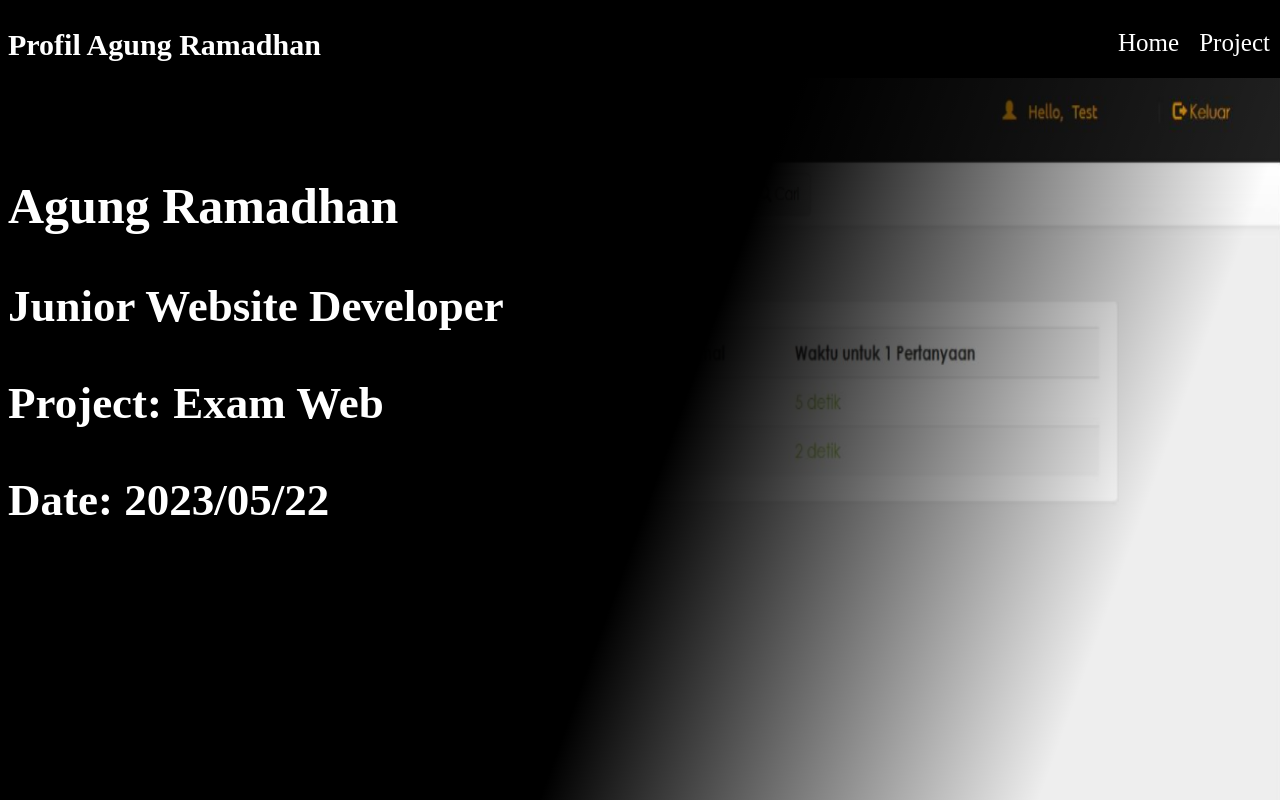
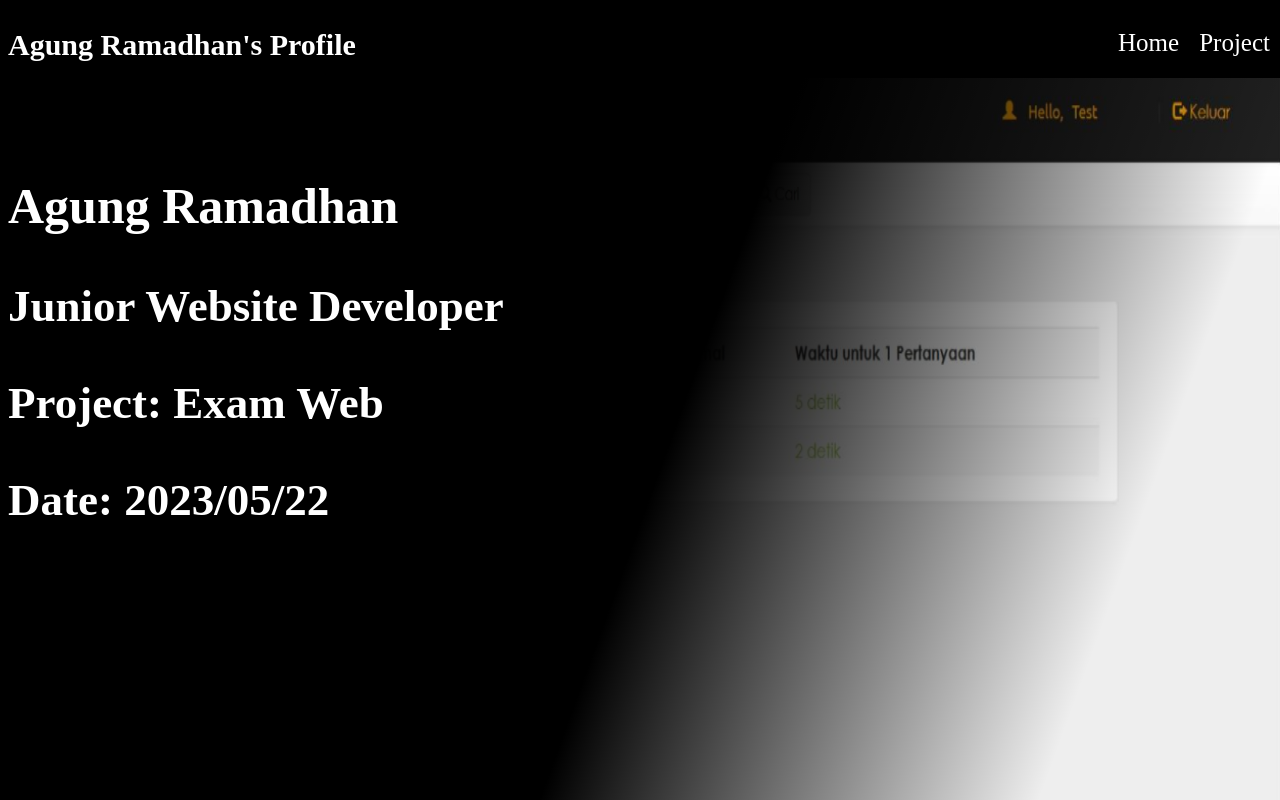
Before and after one commit to Agung1776/Web-profil-Angular18, an Angular app: page / in a window 1280 px wide. Shown: the top 800 px of the page. Built offline with nearby package versions, Linux system fonts and the light colour scheme.

Commit message:
app.component.ts

```diff
--- a/src/app/app.component.ts
+++ b/src/app/app.component.ts
@@ -10,7 +10,7 @@ import {RouterModule} from '@angular/router';
   template: `
   <main>
     <div id="header">
-    <h1>Profil Agung Ramadhan</h1>
+    <h1>Agung Ramadhan's Profile</h1>
     <ul>
         <li><a [routerLink]="['/project']" >Project</a></li>
         <li><a [routerLink]="['/']" >Home</a></li>
```
